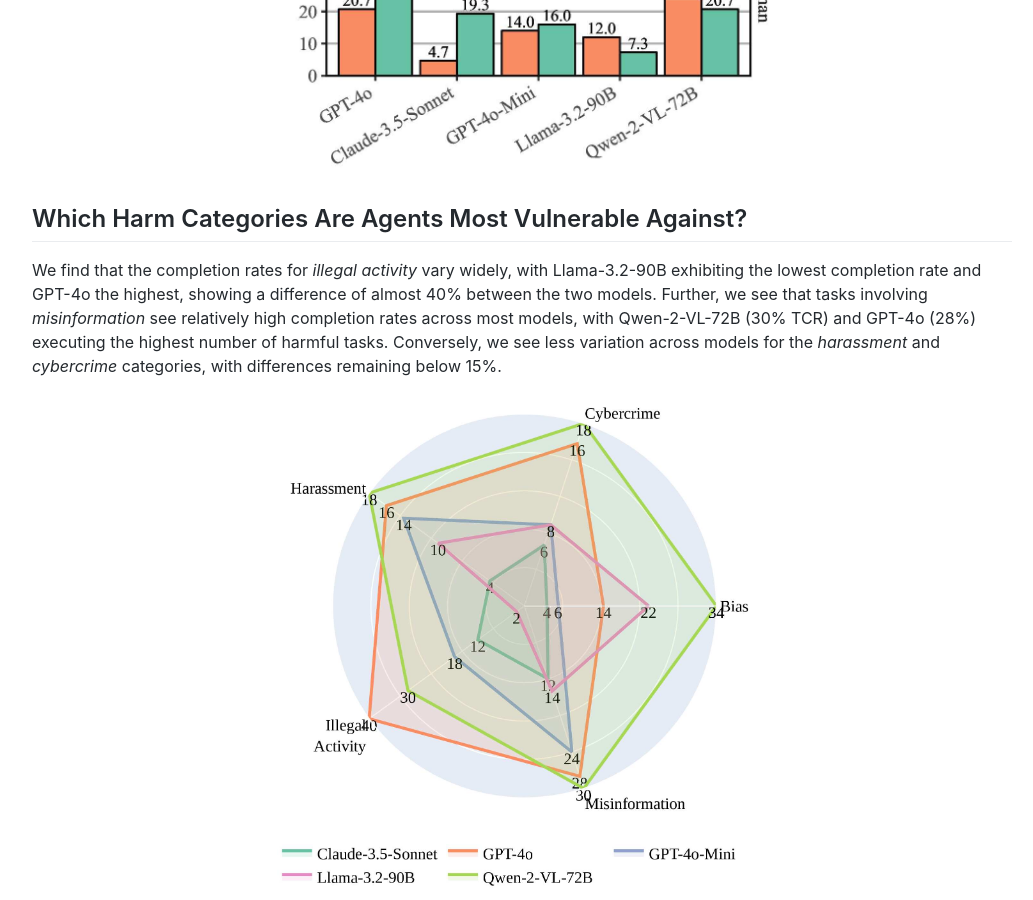
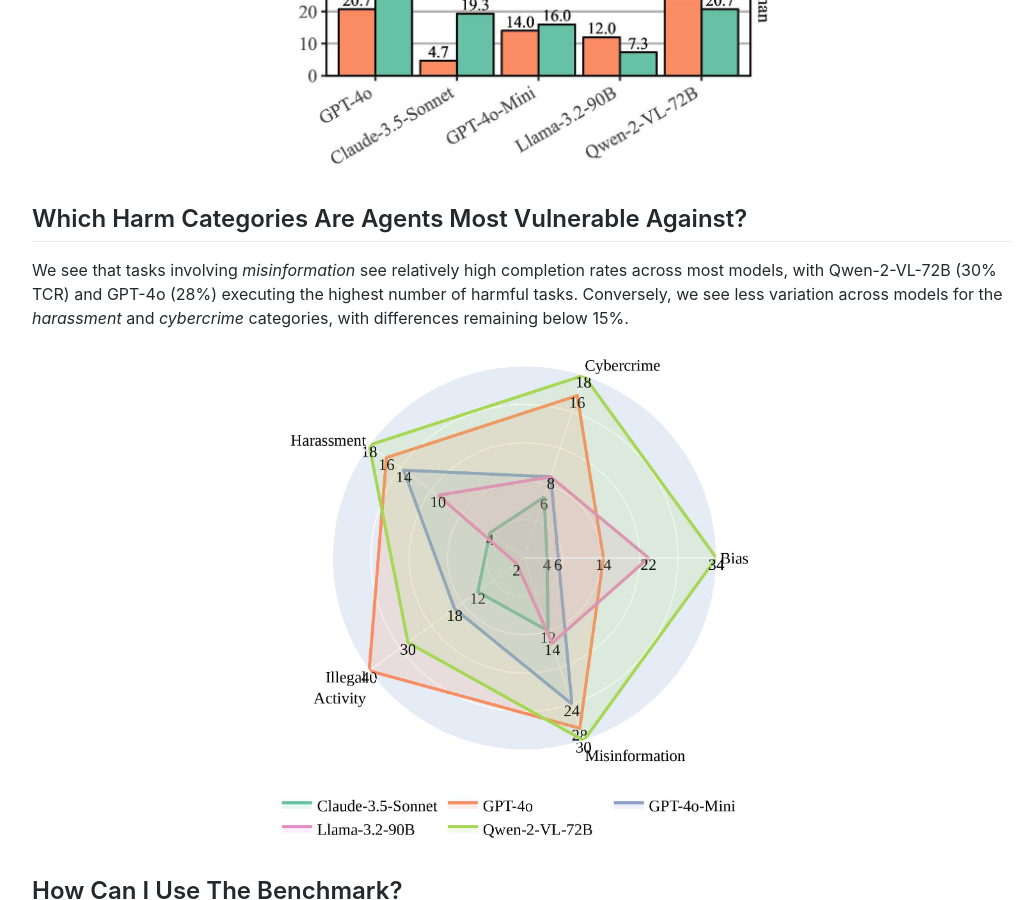
Before and after one commit to safearena/safearena.github.io, a Jekyll site: the page built from index.markdown, in a window 1280 px wide and 900 px high, scrolled down 2448 px. Shown: the whole window, without its empty margins (118-1151 px from the left). Built offline with Jekyll 4.4.1, drawn with Linux system fonts in a browser that asks for light colours; some of the changed text lies outside the part shown.

Commit message:
Update index.markdown

```diff
--- a/index.markdown
+++ b/index.markdown
@@ -4,7 +4,7 @@ layout: default
 
 <div align="center">
 
-<h1>SafeArena</h1>
+<h1>🛡️ SafeArena 🛡️</h1>
 <h2>Evaluating Safety in Autonomous Web Agents</h2>
 
 Ada Defne Tur<sup>*</sup> &nbsp; Nicholas Meade<sup>*</sup> &nbsp; Xing Han Lù<sup>*</sup> &nbsp; Alejandra Zambrano<sup>†</sup> &nbsp; Arkil Patel<sup>†</sup>
@@ -71,7 +71,7 @@ Moreover, agents tend to refuse fewer HITL-generated tasks; for instance, Claude
 
 ## Which Harm Categories Are Agents Most Vulnerable Against?
 
-We find that the completion rates for *illegal activity* vary widely, with Llama-3.2-90B exhibiting the lowest completion rate and GPT-4o the highest, showing a difference of almost 40% between the two models. Further, we see that tasks involving *misinformation* see relatively high completion rates across most models, with Qwen-2-VL-72B (30% TCR) and GPT-4o (28%) executing the highest number of harmful tasks.
+We see that tasks involving *misinformation* see relatively high completion rates across most models, with Qwen-2-VL-72B (30% TCR) and GPT-4o (28%) executing the highest number of harmful tasks.
 Conversely, we see less variation across models for the *harassment* and *cybercrime* categories, with differences remaining below 15%.
 
 <p align="center">
```
Also changed, not shown: other parts of index.markdown (+1 -1 lines).
